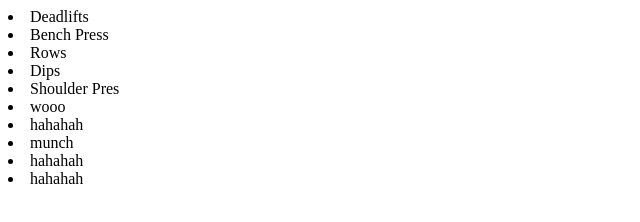
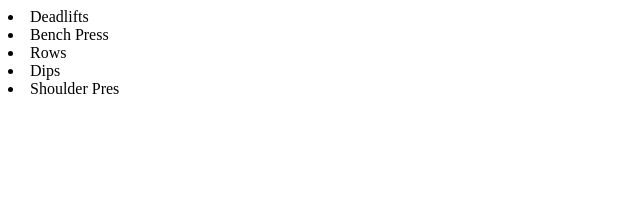
Before and after one commit to Yare2911/git_test_2, a plain HTML site: page index.html in a window 1280 px wide. Shown: the whole page, without its empty margins (0-640 px from the left). Drawn offline with Linux system fonts and the light colour scheme.

Commit message:
removed items

```diff
--- a/index.html
+++ b/index.html
@@ -11,11 +11,7 @@
     <li>Rows</li>
     <li>Dips</li>
     <li>Shoulder Pres</li>
-    <li>wooo</li>
-    <li>hahahah</li>
-    <li>munch</li>
-    <li>hahahah</li>
-    <li>hahahah</li>
+
 
 </body>
 </html>
```
